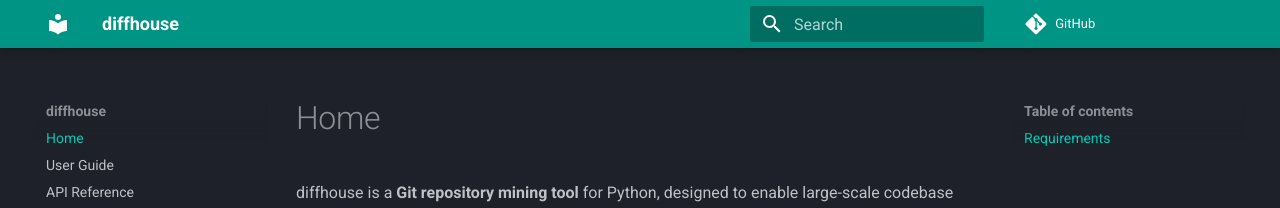
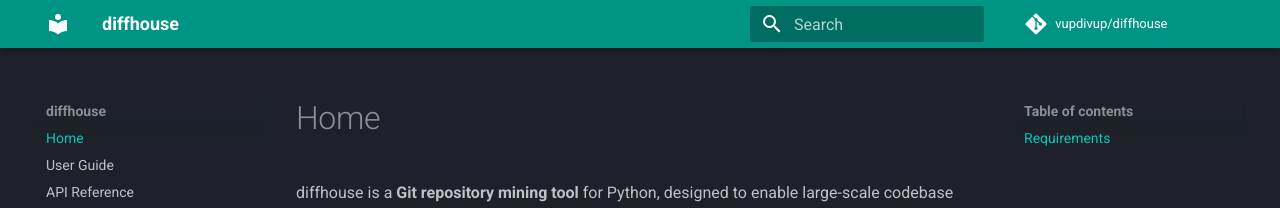
Before and after one commit to vupdivup/diffhouse, an MkDocs documentation site: the page built from docs/src/index.md, in a window 1280 px wide. Shown: the top 208 px of the page. Built offline with MkDocs 1.6.1 and Material for MkDocs 9.7.7, drawn with Linux system fonts in a browser that asks for light colours; comment, search, counter and statistics services are not loaded.

Commit message:
add repo_name to docs

```diff
--- a/docs/mkdocs.yml
+++ b/docs/mkdocs.yml
@@ -1,6 +1,7 @@
 site_name: diffhouse
 docs_dir: src
 repo_url: https://github.com/vupdivup/diffhouse
+repo_name: vupdivup/diffhouse
 
 nav:
   - Home: index.md
```
